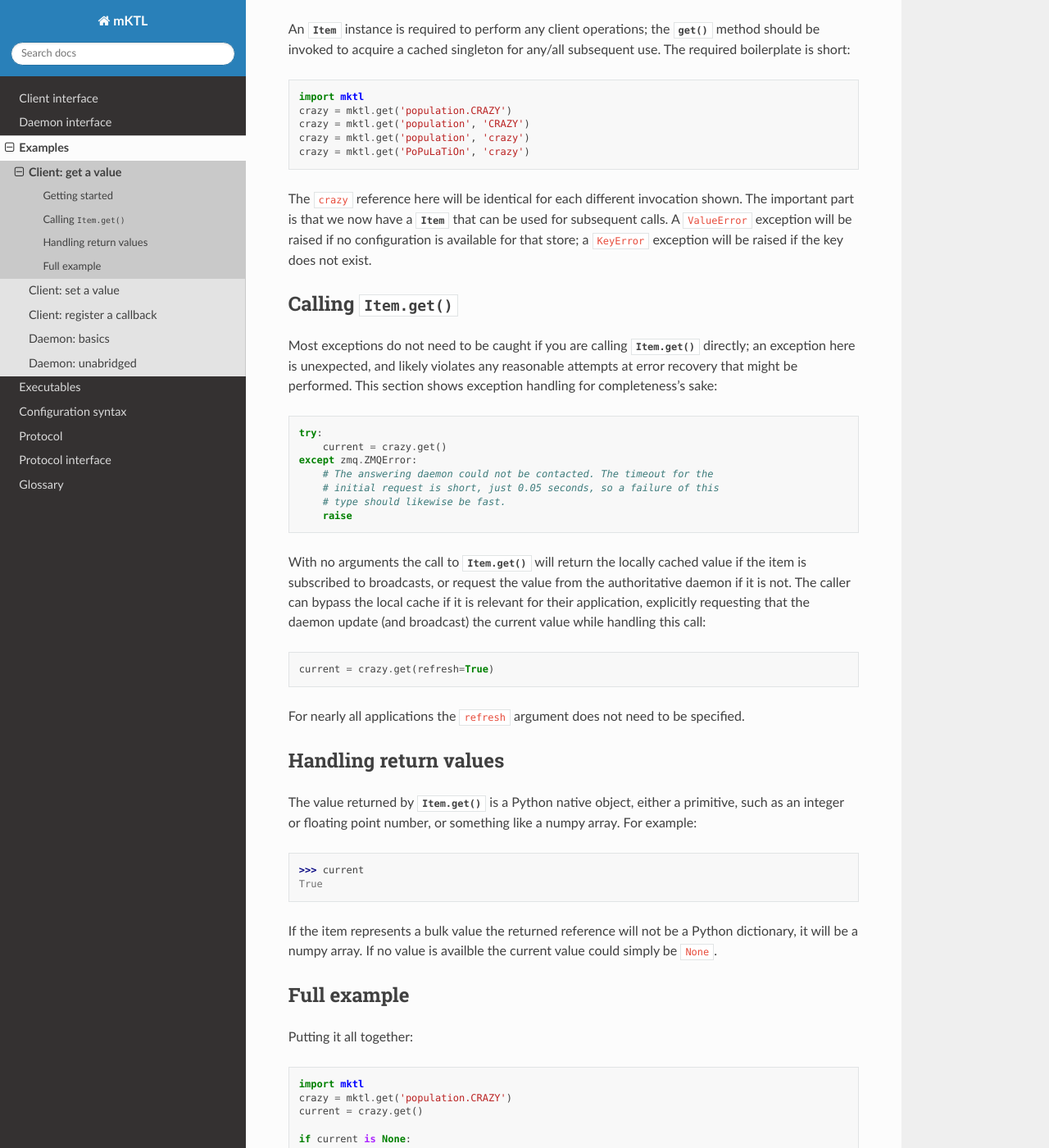
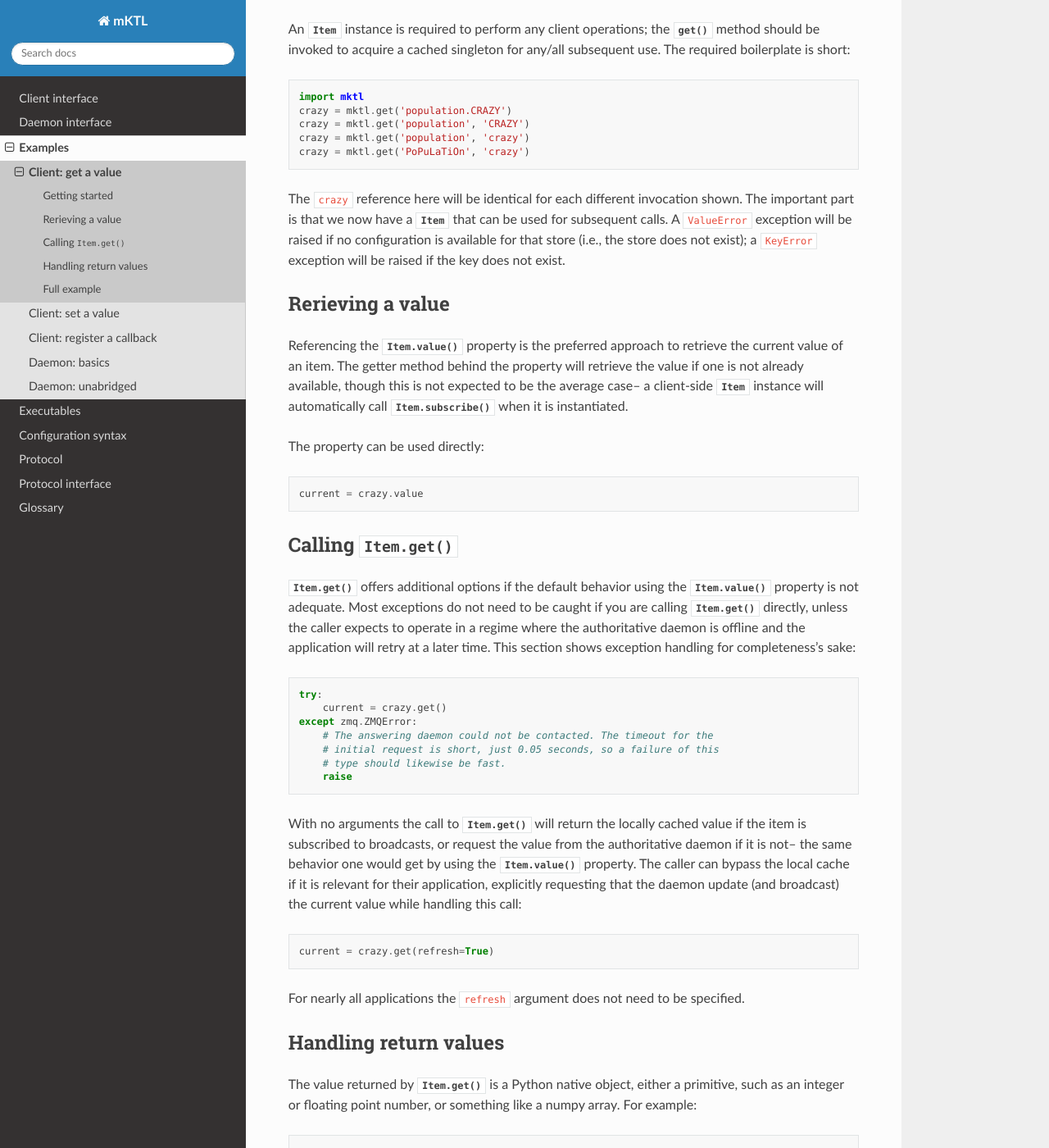
Before and after one commit to KeckObservatory/mKTL, a Sphinx documentation site: the page built from doc/example/get.rst, in a window 1280 px wide and 1400 px high, scrolled down 264 px. Shown: the whole window at 82% size. Built offline with Sphinx 7.4.7 and the Read the Docs theme 3.1.0, drawn with Linux system fonts in a browser that asks for light colours; some of the changed text lies outside the part shown.

Commit message:
Rework some of the example usage to highlight the use of Item.value as a property. Also fixed the errors in the full examples.

```diff
--- a/doc/example/get.rst
+++ b/doc/example/get.rst
@@ -27,17 +27,33 @@ any/all subsequent use. The required boilerplate is short::
 The ``crazy`` reference here will be identical for each different invocation
 shown. The important part is that we now have a :class:`Item` that can be used
 for subsequent calls. A ``ValueError`` exception will be raised if no
-configuration is available for that store; a ``KeyError`` exception will be
-raised if the key does not exist.
+configuration is available for that store (i.e., the store does not exist);
+a ``KeyError`` exception will be raised if the key does not exist.
+
+
+Rerieving a value
+-----------------
+
+Referencing the :func:`Item.value` property is the preferred approach to
+retrieve the current value of an item. The getter method behind the property
+will retrieve the value if one is not already available, though this is not
+expected to be the average case-- a client-side :class:`Item` instance will
+automatically call :func:`Item.subscribe` when it is instantiated.
+
+The property can be used directly::
+
+    current = crazy.value
 
 
 Calling :func:`Item.get`
 ------------------------
 
-Most exceptions do not need to be caught if you are calling :func:`Item.get`
-directly; an exception here is unexpected, and likely violates any reasonable
-attempts at error recovery that might be performed. This section shows exception
-handling for completeness's sake::
+:func:`Item.get` offers additional options if the default behavior using the
+:func:`Item.value` property is not adequate. Most exceptions do not need to be
+caught if you are calling :func:`Item.get`
+directly, unless the caller expects to operate in a regime where the
+authoritative daemon is offline and the application will retry at a later time.
+This section shows exception handling for completeness's sake::
 
     try:
         current = crazy.get()
@@ -49,7 +65,8 @@ handling for completeness's sake::
 
 With no arguments the call to :func:`Item.get` will return the locally
 cached value if the item is subscribed to broadcasts, or request the value
-from the authoritative daemon if it is not. The caller can bypass the local
+from the authoritative daemon if it is not-- the same behavior one would get
+by using the :func:`Item.value` property. The caller can bypass the local
 cache if it is relevant for their application, explicitly requesting that
 the daemon update (and broadcast) the current value while handling this call::
 
@@ -69,9 +86,8 @@ numpy array. For example::
     >>> current
     True
 
-If the item represents a bulk value the returned reference will not be a Python
-dictionary, it will be a numpy array. If no value is availble the current value
-could simply be ``None``.
+If the item represents a bulk value the returned reference will be
+a numpy array. If no value is availble the current value will be ``None``.
 
 
 Full example
@@ -81,29 +97,26 @@ Putting it all together::
 
     import mktl
     crazy = mktl.get('population.CRAZY')
-    current = crazy.get()
+    craziness = crazy.value
 
-    if current is None:
+    if craziness is None:
         print('The population craziness is unknown.')
     else:
-        craziness = current
         if craziness == True:
             print('The population is crazy.')
         else:
             print('The population is sane.')
 
-It's worth mentioning that the above comparison can be further simplified,
-if one were not writing an example specifically to describe the behavior of
-:func:`Item.get`. An :class:`Item` instance can be used directly in comparison
-operations, and will behave as if the Item.value is being used directly::
+It's worth mentioning that the above comparison can be further simplified:
+an :class:`Item` instance can be used directly in comparison operations,
+and will behave as if :func:`Item.value` is being used directly::
 
     import mktl
     crazy = mktl.get('population.CRAZY')
-    crazy.subscribe()	# For this example calling crazy.get() would also work
 
     if crazy == None:
         print('The population craziness is unknown.')
-    elif craziness == True:
+    elif crazy == True:
         print('The population is crazy.')
     else:
         print('The population is sane.')
```
